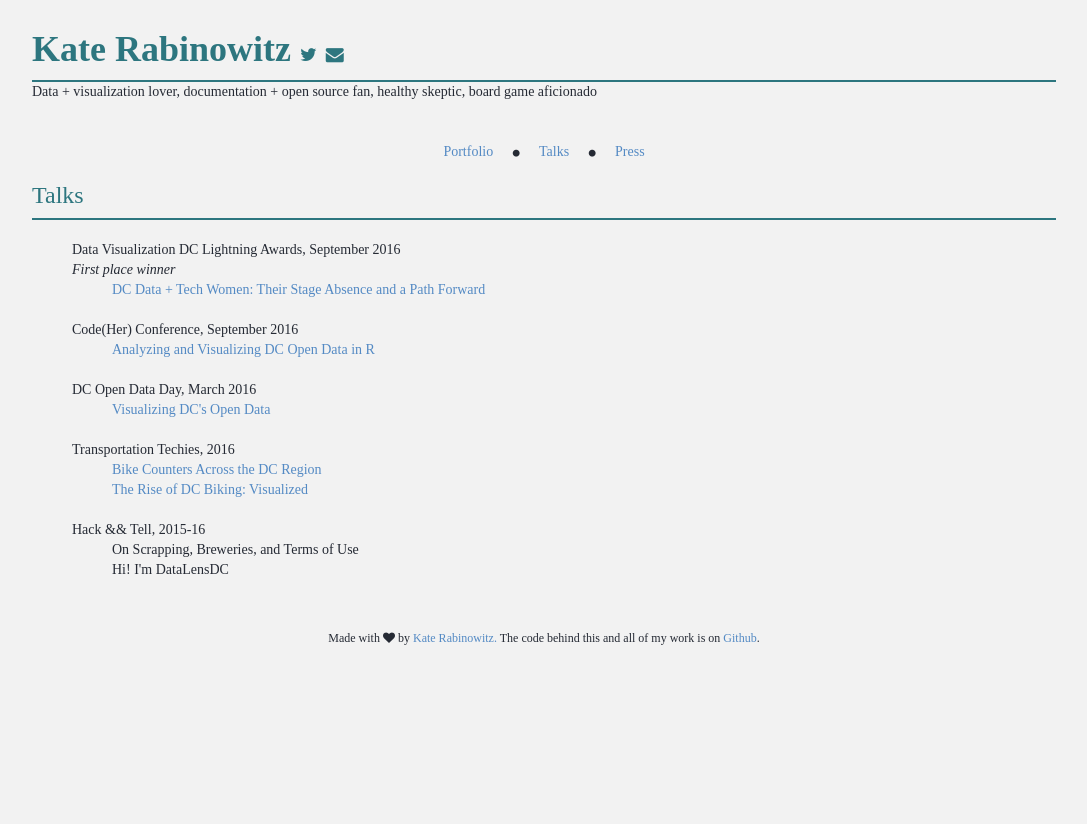
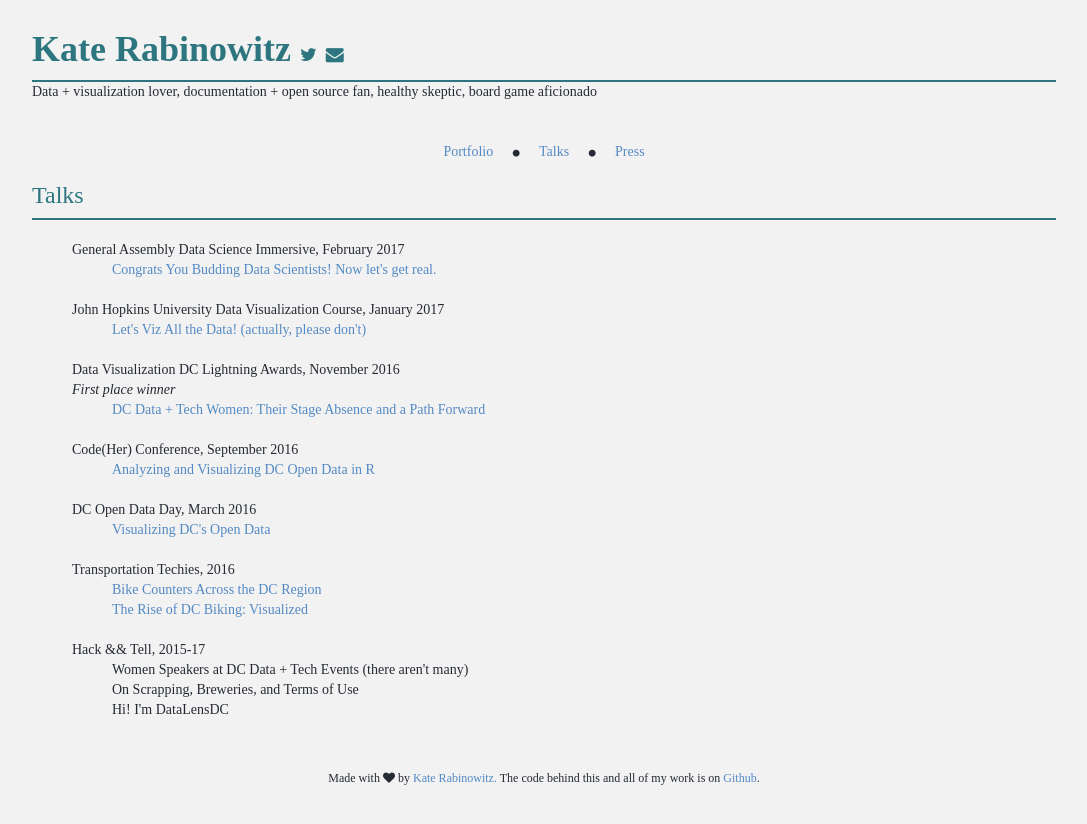
Before and after one commit to katerabinowitz/katerabinowitz.github.io, a Jekyll site: the page built from talks.html, in a window 1280 px wide. Shown: the top 824 px of the page, without its empty margins (96-1183 px from the left). Built offline with Jekyll 4.4.1, drawn with Linux system fonts in a browser that asks for light colours; nearby versions of some CDN libraries.

Commit message:
update talks

```diff
--- a/talks.html
+++ b/talks.html
@@ -5,10 +5,20 @@ layout: default
     <hr id='top-line'>
     <br>
     <ul style="list-style-type:none">
-    <li>Data Visualization DC Lightning Awards, September 2016</li>
+    <li>General Assembly Data Science Immersive, February 2017</li>
+        <ul style="list-style-type:none">
+            <li><a href="https://katerabinowitz.github.io/talks/GA_DC">Congrats You Budding Data Scientists! Now let's get real.</a></li>
+        </ul>
+        <br>
+    <li>John Hopkins University Data Visualization Course, January 2017</li>
+        <ul style="list-style-type:none">
+            <li><a href="https://katerabinowitz.github.io/talks/JHU">Let's Viz All the Data! (actually, please don't)</a></li>
+        </ul>
+        <br>
+    <li>Data Visualization DC Lightning Awards, November 2016</li>
     <li style="font-style:italic;">First place winner</li>
         <ul style="list-style-type:none">
-            <li><a href="https://katerabinowitz.github.io/DataTechWomenTalk/">DC Data + Tech Women: Their Stage Absence and a Path Forward</a></li>
+            <li><a href="https://katerabinowitz.github.io/talks/techWomenTalk.html">DC Data + Tech Women: Their Stage Absence and a Path Forward</a></li>
         </ul>
         <br>
     <li>Code(Her) Conference, September 2016</li>
@@ -27,8 +37,9 @@ layout: default
             <li><a href="http://www.washingtoncitypaper.com/news/city-desk/blog/13070128/the-rise-of-biking-in-d-c-visualized">The Rise of DC Biking: Visualized</a></li>
         </ul>
         <br>
-    <li>Hack && Tell, 2015-16</li>
+    <li>Hack && Tell, 2015-17</li>
         <ul style="list-style-type:none">
+            <li>Women Speakers at DC Data + Tech Events (there aren't many)</li>
             <li>On Scrapping, Breweries, and Terms of Use</li>
             <li>Hi! I'm DataLensDC</li>
         </ul>
```
